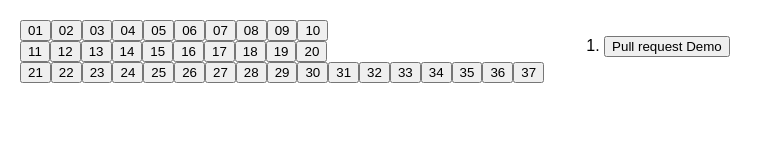
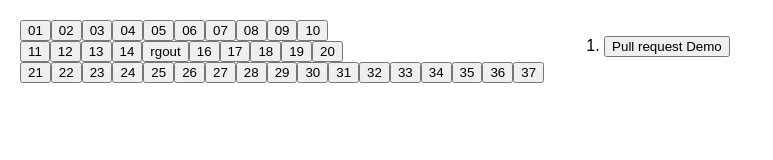
Before and after one commit to xpaulos/TechproWinter2024_session3, a React (Create React App) app: page / in a window 1280 px wide. Shown: the top 160 px of the page, without its empty margins (0-773 px from the left). Built offline with nearby package versions, Linux system fonts and the light colour scheme.

Commit message:
new number

```diff
--- a/src/App.js
+++ b/src/App.js
@@ -50,7 +50,7 @@ function Board({ xIsNext, squares, onPlay }) {
           <button>12</button>
           <button>13</button>
           <button>14</button>
-          <button>15</button>
+          <button>rgout</button>
           <button>16</button>
           <button>17</button>
           <button>18</button>
```
